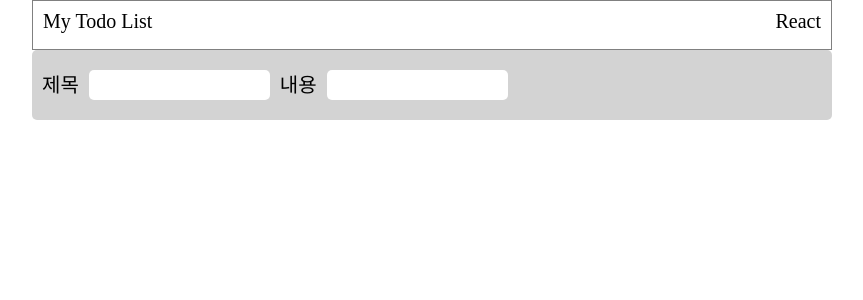
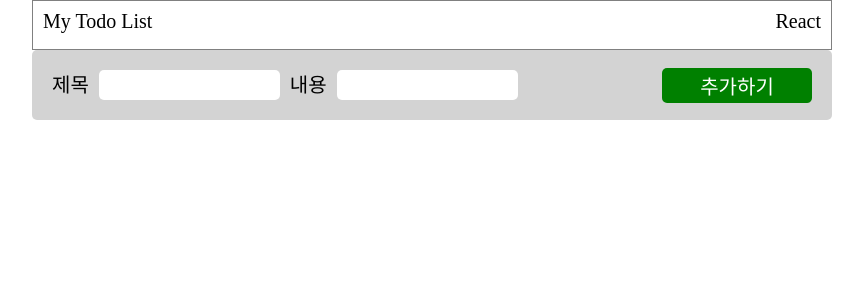
Before and after one commit to baram55/to-do-list-2, a React (Vite) app: page / in a window 1280 px wide. Shown: the top 300 px of the page, without its empty margins (208-1071 px from the left). Built offline with nearby package versions, Linux system fonts and the light colour scheme.

Commit message:
Feat : Header 레이아웃 완성

```diff
--- a/src/App.tsx
+++ b/src/App.tsx
@@ -15,6 +15,7 @@ function App() {
             <ContentText>내용</ContentText>
             <ContentInput />
           </InputContainer>
+          <AddButton>추가하기</AddButton>
         </InputForm>
       </ContentContainer>
     </AppContainer>
@@ -57,10 +58,12 @@ const ReactText = styled.p`
 
 const InputForm = styled.form`
   display: flex;
+  justify-content: space-between;
+  align-items: center;
   height: 70px;
   border-radius: 5px;
   background-color: lightgray;
-  padding: 10px;
+  padding: 20px;
 `;
 
 const InputContainer = styled.div`
@@ -88,3 +91,14 @@ const ContentInput = styled.input`
   border-radius: 5px;
   height: 30px;
 `;
+
+const AddButton = styled.button`
+  color: white;
+  font-size: 20px;
+  width: 150px;
+  height: 35px;
+  background-color: green;
+  border-radius: 5px;
+  border: none;
+  cursor: pointer;
+`;
```
